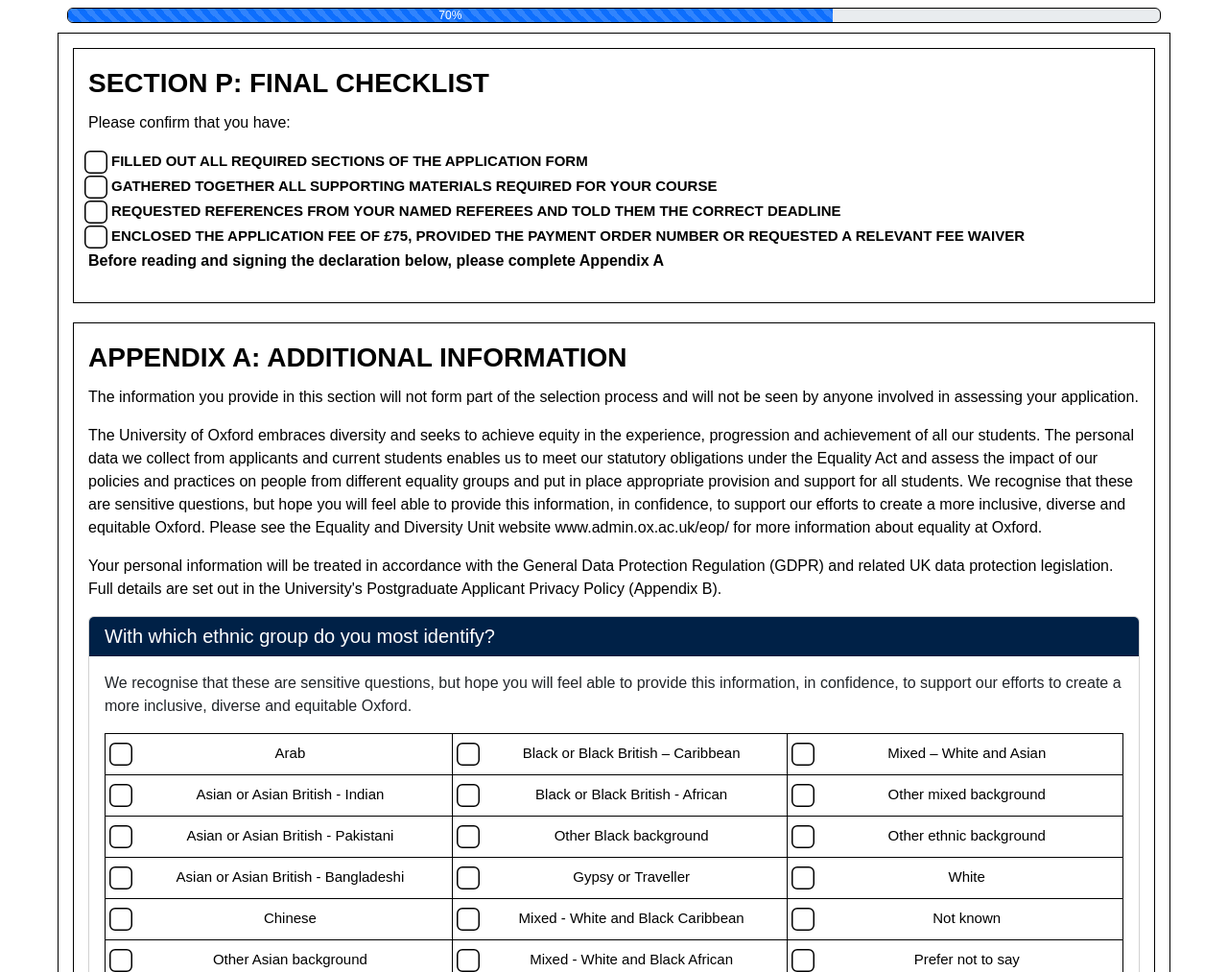
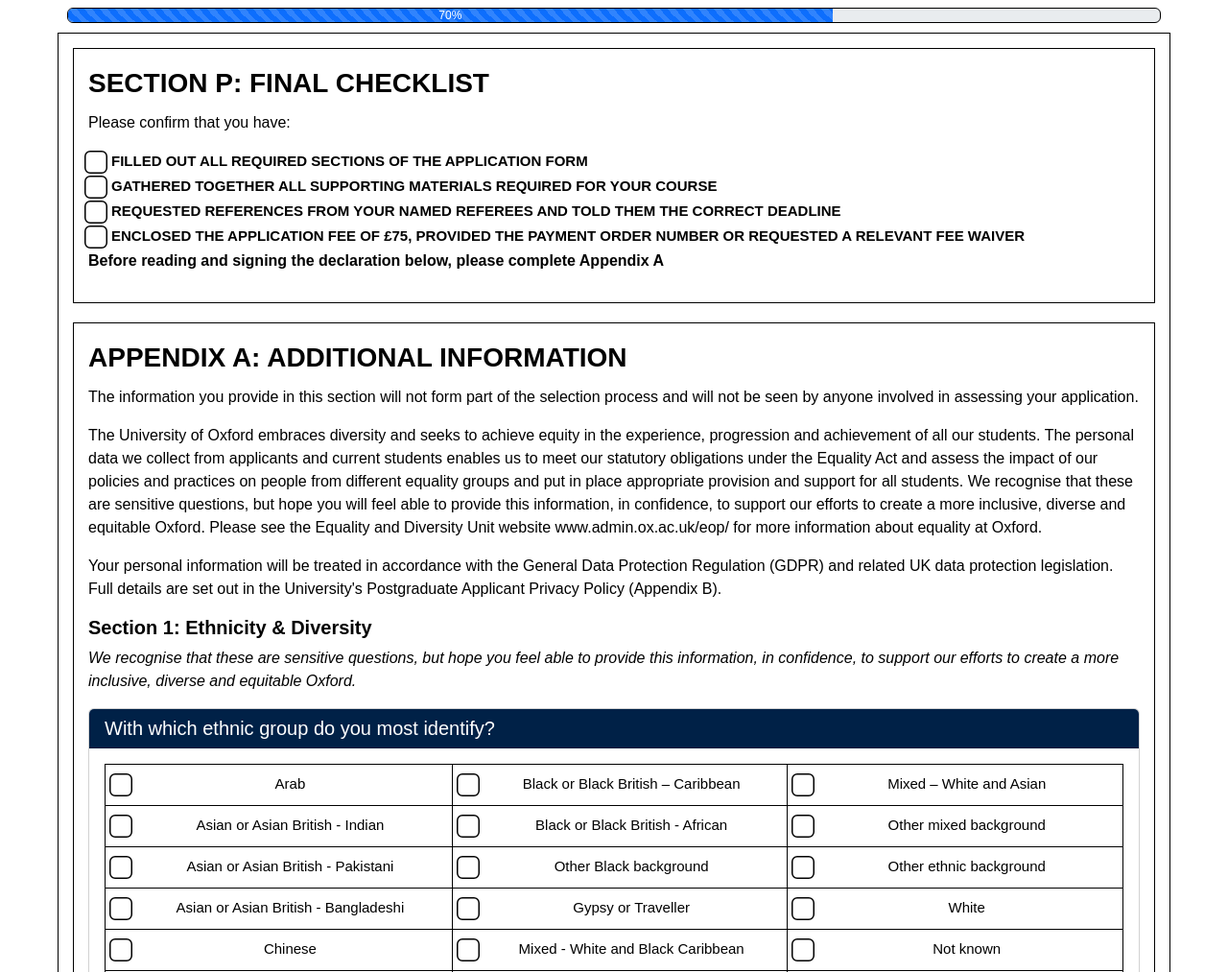
Before and after one commit to jessica2934/webprogrammingHW, a plain HTML site: page jensection3.html in a window 1280 px wide. Shown: the part 87-1100 px from the top of the page at 96% size. Drawn offline with nearby package versions, Linux system fonts and the light colour scheme.

Commit message:
added the section 1 text part

```diff
--- a/jensection3.html
+++ b/jensection3.html
@@ -118,11 +118,12 @@
             <p>The information you provide in this section will not form part of the selection process and will not be seen by anyone involved in assessing your application.</p>
             <p>The University of Oxford embraces diversity and seeks to achieve equity in the experience, progression and achievement of all our students. The personal data we collect from applicants and current students enables us to meet our statutory obligations under the Equality Act and assess the impact of our policies and practices on people from different equality groups and put in place appropriate provision and support for all students. We recognise that these are sensitive questions, but hope you will feel able to provide this information, in confidence, to support our efforts to create a more inclusive, diverse and equitable Oxford. Please see the Equality and Diversity Unit website www.admin.ox.ac.uk/eop/ for more information about equality at Oxford.</p>
             <p>Your personal information will be treated in accordance with the General Data Protection Regulation (GDPR) and related UK data protection legislation. Full details are set out in the University's Postgraduate Applicant Privacy Policy (Appendix B).</p>
+            <h5><strong>Section 1: Ethnicity & Diversity</strong></h5>
+            <p><em>We recognise that these are sensitive questions, but hope you feel able to provide this information, in confidence, to support our efforts to create a more inclusive, diverse and equitable Oxford.</em></p>
 
             <div class="card paddingbetweencards">
                 <h5 class="card-header oxford-blue-header whitetext">With which ethnic group do you most identify?</h5>
                 <div class="card-body">
-            <p>We recognise that these are sensitive questions, but hope you will feel able to provide this information, in confidence, to support our efforts to create a more inclusive, diverse and equitable Oxford.</p>
             <table class="table table-bordered border-primary">
                 <tr>
                     <td><div class="form-check">
```
